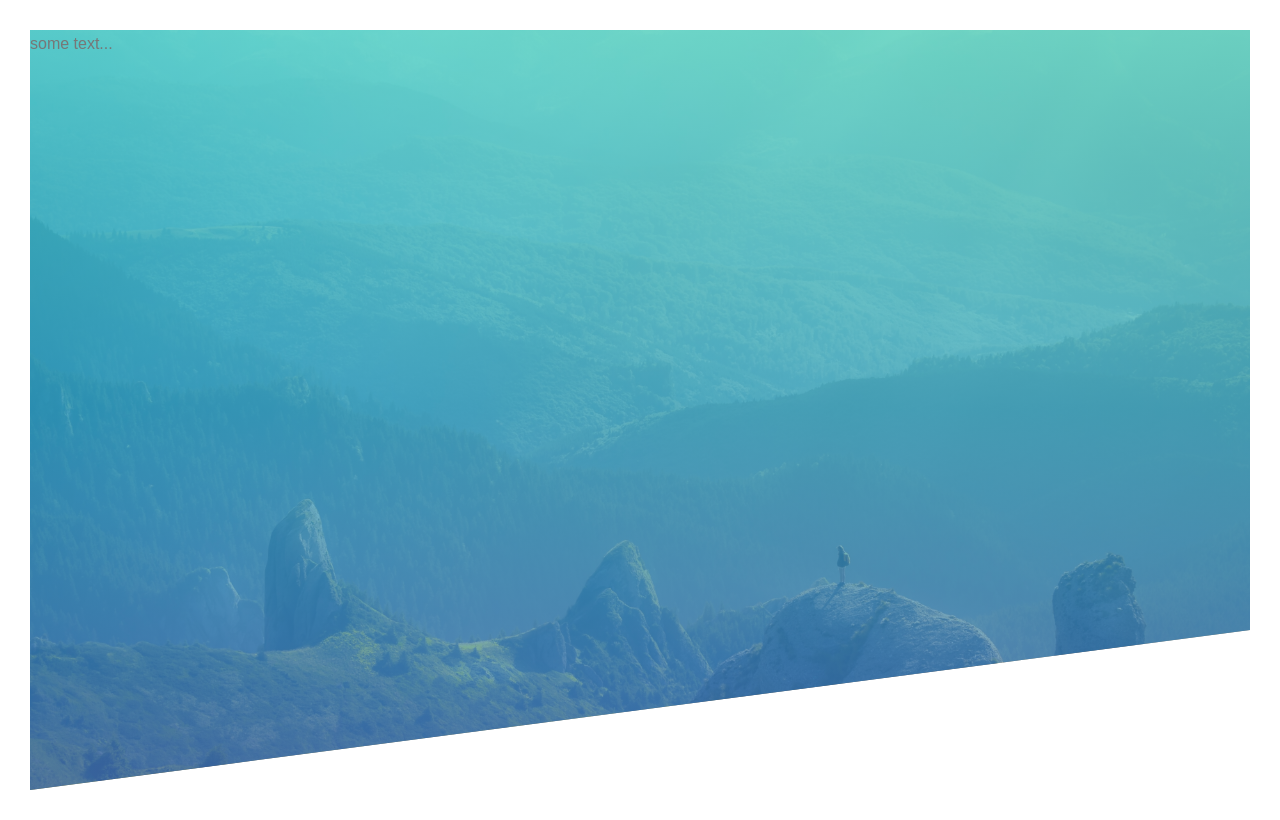
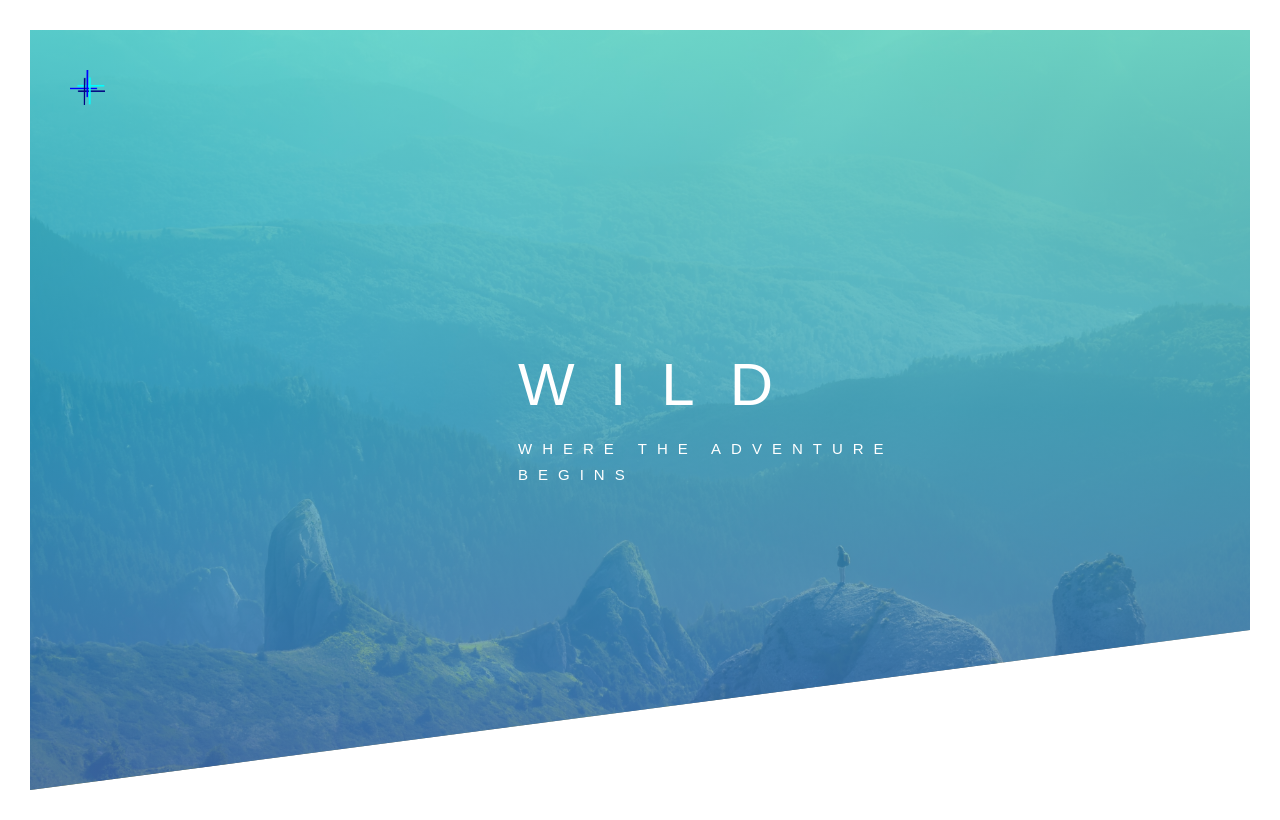
Before and after one commit to samazevedo/advanced-css-sass, a plain HTML site: page project01/index.html in a window 1280 px wide. Drawn offline with Linux system fonts and the light colour scheme; a web font is replaced by a local one.

Commit message:
feat(header): add animation to heading text and logo

```diff
--- a/project01/css/style.css
+++ b/project01/css/style.css
@@ -19,6 +19,7 @@ body {
     padding: 30px;
 }
 .header {
+    position: relative;
     height: 95vh;
     background-image: linear-gradient(
             to bottom,
@@ -31,3 +32,76 @@ body {
     background-position: top;
     clip-path: polygon(0 0, 100% 0%, 100% 75vh, 0% 100%);
 }
+.logo-box {
+    position: absolute;
+    top: 40px;
+    left: 40px;
+}
+.logo {
+    height: 35px;
+}
+.logo:hover {
+    animation: rotate360 0.5s ease;
+}
+.text-box {
+    position: absolute;
+    top: 50%;
+    left: 60%;
+    transform: translate(-50%, -50%);
+}
+.heading-primary {
+    color: #ffffff;
+    text-transform: uppercase;
+    backface-visibility: hidden;
+}
+.heading-primary__main {
+    display: block;
+    font-size: 60px;
+    font-weight: 400;
+    letter-spacing: 35px;
+    animation: moveInLeft 1.5s cubic-bezier(0.9, 0.6, 0.5, 1);
+}
+.heading-primary__sub {
+    display: block;
+    font-size: 15px;
+    font-weight: 400;
+    letter-spacing: 10px;
+    animation: moveInRight 1.5s cubic-bezier(0.9, 0.6, 0.5, 1);
+}
+@keyframes moveInLeft {
+    0% {
+        opacity: 0;
+        transform: translateX(-200px);
+    }
+    80% {
+        opacity: 0.5;
+        transform: translateX(20px);
+    }
+    100% {
+        opacity: 1;
+        transform: translate(0px);
+    }
+}
+@keyframes moveInRight {
+    0% {
+        opacity: 0;
+        transform: translateX(200px);
+    }
+    80% {
+        opacity: 0.5;
+        transform: translateX(-20px);
+    }
+    100% {
+        opacity: 1;
+        transform: translate(0px);
+    }
+}
+
+@keyframes rotate360 {
+    0% {
+        transform: rotateY(0deg);
+    }
+    100% {
+        transform: rotateY(360deg);
+    }
+}
--- a/project01/index.html
+++ b/project01/index.html
@@ -12,7 +12,16 @@
 </head>
 <body>
     <header class="header">
-        some text...
+        <div class="logo-box">
+            <img src="img/logo.png" alt="logo" class="logo">
+        </div>
+        <div class="text-box">
+            <h1 class="heading-primary">
+                <span class="heading-primary__main">Wild</span>
+                <span class="heading-primary__sub">Where the adventure begins</span>
+            </h1>
+        </div>
+
     </header>
 
 </body>
```
Also changed, not shown: project01/img/logo.png (added).
